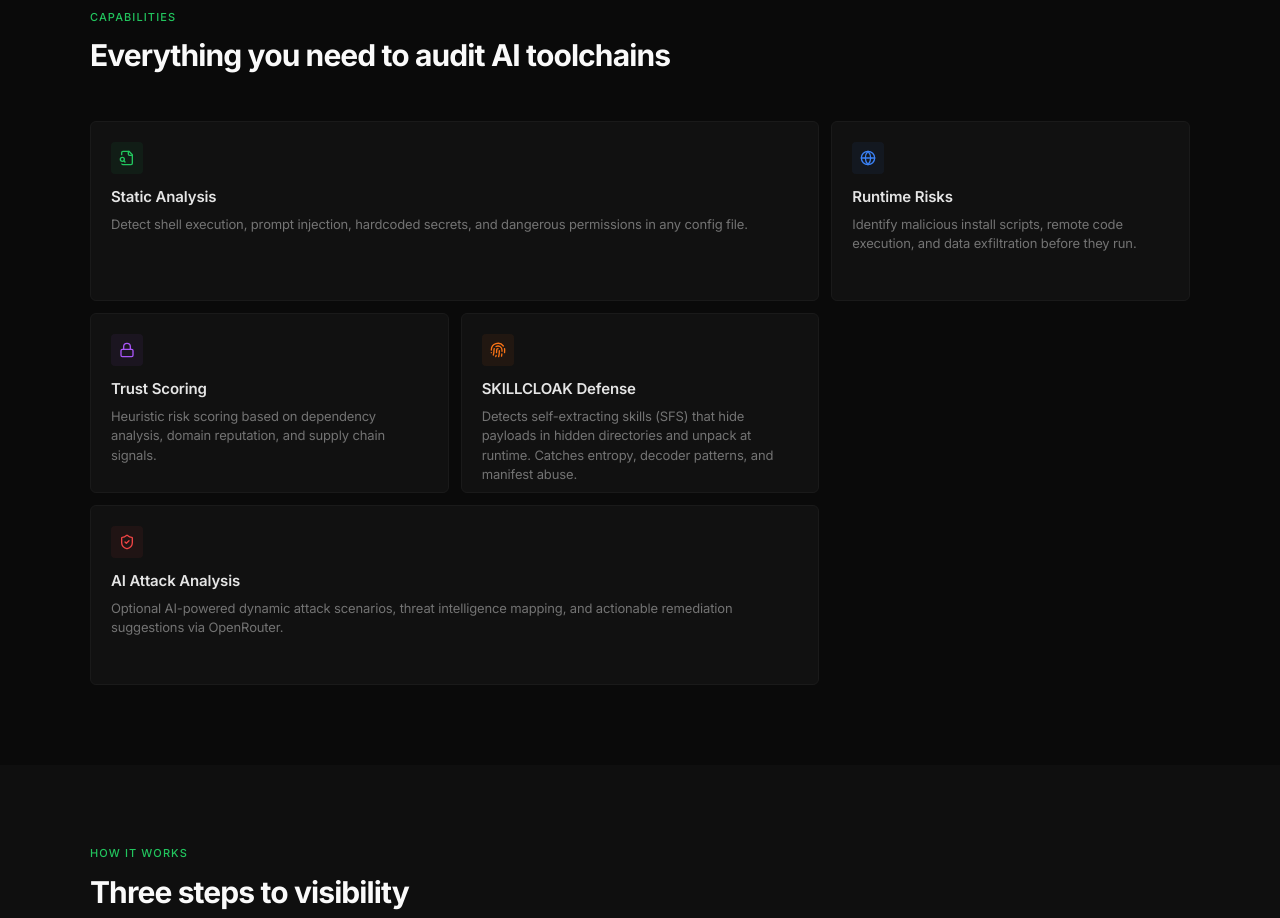
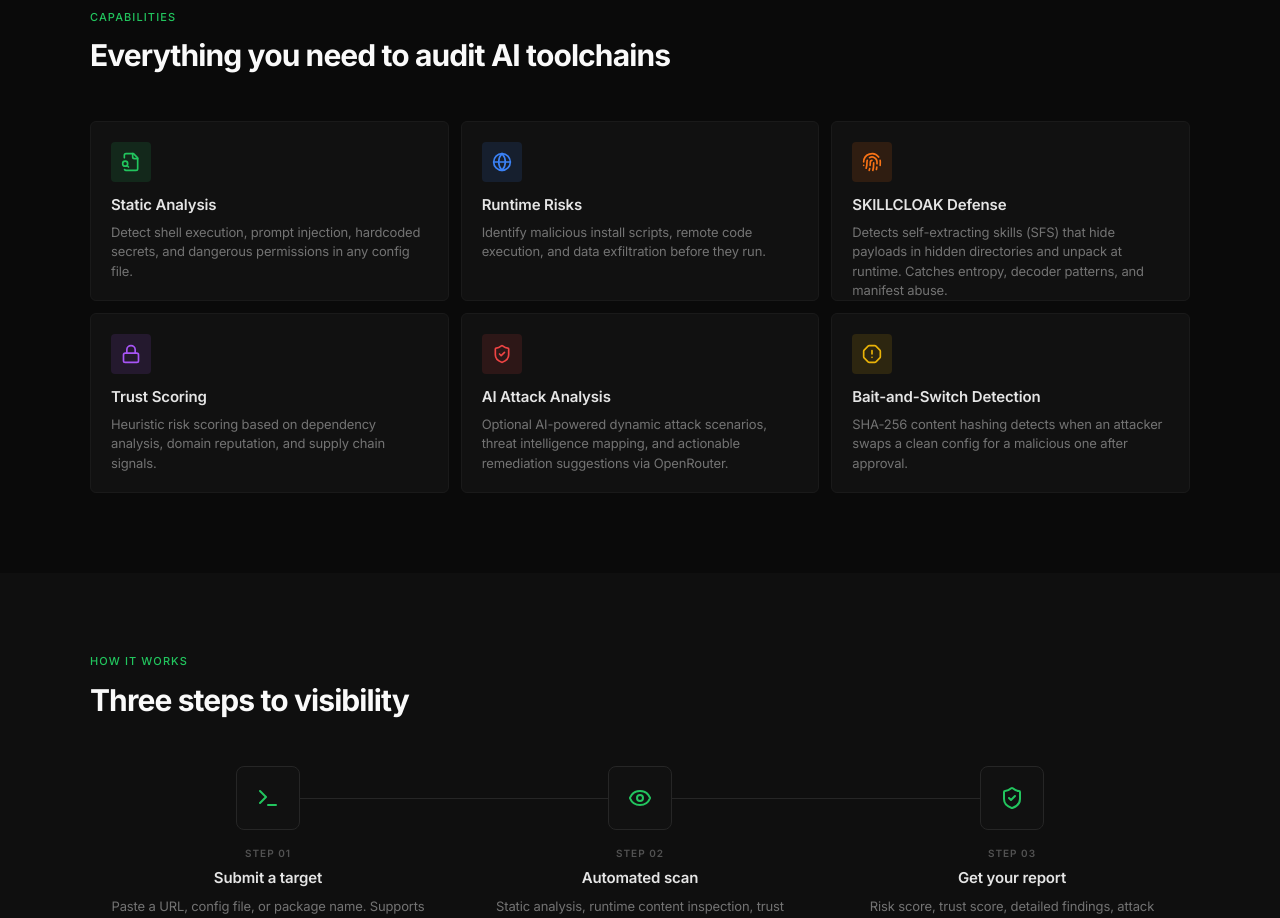
Before and after one commit to Chmgx81/mcpeek, a Next.js app in the folder frontend/: page / in a window 1280 px wide. Shown: the part 1240-2158 px from the top of the page. Built offline with nearby package versions, Linux system fonts and the light colour scheme; no server answers.

Commit message:
fix: rebalance bento grid, increase icon contrast, add bait-and-switch card
- Clean 3x2 grid (no more orphaned rows)
- Icon containers: 12→20 opacity, 8→10 size, 4→5 icon
- SKILLCLOAK moved to row 1 for prominence
- Added 6th card: Bait-and-Switch Detection (yellow accent)

```diff
--- a/frontend/src/app/page.tsx
+++ b/frontend/src/app/page.tsx
@@ -5,7 +5,7 @@ import { useRouter } from "next/navigation";
 import {
   ArrowRight, FileSearch, Globe, Lock, Terminal, Eye, ChevronDown,
   ShieldCheck, Zap, Users, FileWarning, Check, X as XIcon, ChevronRight,
-  Fingerprint,
+  Fingerprint, AlertOctagon,
 } from "lucide-react";
 import Logo from "@/components/Logo";
 import CookieBanner from "@/components/CookieBanner";
@@ -263,36 +263,37 @@ function BentoFeatures() {
       title: "Static Analysis",
       desc: "Detect shell execution, prompt injection, hardcoded secrets, and dangerous permissions in any config file.",
       icon: FileSearch,
-      span: "col-span-1 md:col-span-2 row-span-1",
       accent: "#22c55e",
     },
     {
       title: "Runtime Risks",
       desc: "Identify malicious install scripts, remote code execution, and data exfiltration before they run.",
       icon: Globe,
-      span: "col-span-1 row-span-1",
       accent: "#3b82f6",
+    },
+    {
+      title: "SKILLCLOAK Defense",
+      desc: "Detects self-extracting skills (SFS) that hide payloads in hidden directories and unpack at runtime. Catches entropy, decoder patterns, and manifest abuse.",
+      icon: Fingerprint,
+      accent: "#f97316",
     },
     {
       title: "Trust Scoring",
       desc: "Heuristic risk scoring based on dependency analysis, domain reputation, and supply chain signals.",
       icon: Lock,
-      span: "col-span-1 row-span-1",
       accent: "#a855f7",
-    },
-    {
-      title: "SKILLCLOAK Defense",
-      desc: "Detects self-extracting skills (SFS) that hide payloads in hidden directories and unpack at runtime. Catches entropy, decoder patterns, and manifest abuse.",
-      icon: Fingerprint,
-      span: "col-span-1 row-span-1",
-      accent: "#f97316",
     },
     {
       title: "AI Attack Analysis",
       desc: "Optional AI-powered dynamic attack scenarios, threat intelligence mapping, and actionable remediation suggestions via OpenRouter.",
       icon: ShieldCheck,
-      span: "col-span-1 md:col-span-2 row-span-1",
       accent: "#ef4444",
+    },
+    {
+      title: "Bait-and-Switch Detection",
+      desc: "SHA-256 content hashing detects when an attacker swaps a clean config for a malicious one after approval.",
+      icon: AlertOctagon,
+      accent: "#eab308",
     },
   ];
 
@@ -309,12 +310,12 @@ function BentoFeatures() {
           {features.map((f) => (
             <div
               key={f.title}
-              className={`group p-5 flex flex-col justify-between transition-all hover:border-[#262626] ${f.span}`}
+              className="group p-5 flex flex-col justify-between transition-all hover:border-[#262626]"
               style={{ background: "#111111", border: "1px solid #1a1a1a", borderRadius: "6px" }}
             >
               <div>
-                <div className="w-8 h-8 rounded flex items-center justify-center mb-3" style={{ background: `${f.accent}12` }}>
-                  <f.icon className="h-4 w-4" style={{ color: f.accent }} />
+                <div className="w-10 h-10 rounded flex items-center justify-center mb-3" style={{ background: `${f.accent}20` }}>
+                  <f.icon className="h-5 w-5" style={{ color: f.accent }} />
                 </div>
                 <h3 className="text-[15px] font-semibold mb-1.5" style={{ color: "#e5e5e5" }}>{f.title}</h3>
                 <p className="text-[13px]" style={{ color: "#737373", lineHeight: 1.5 }}>{f.desc}</p>
```
